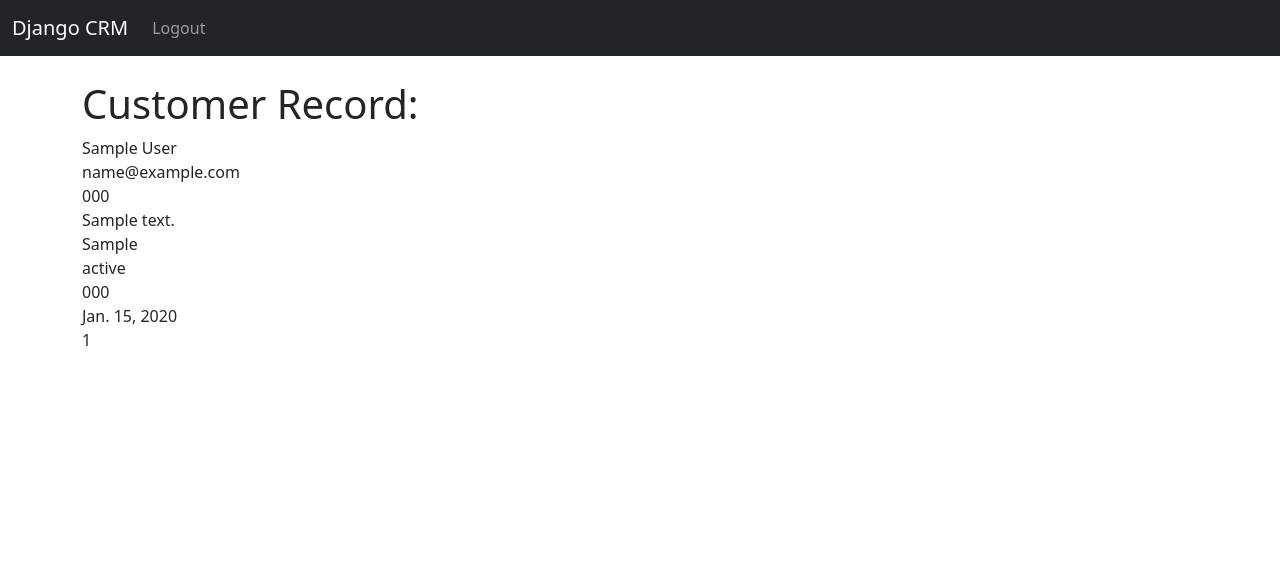
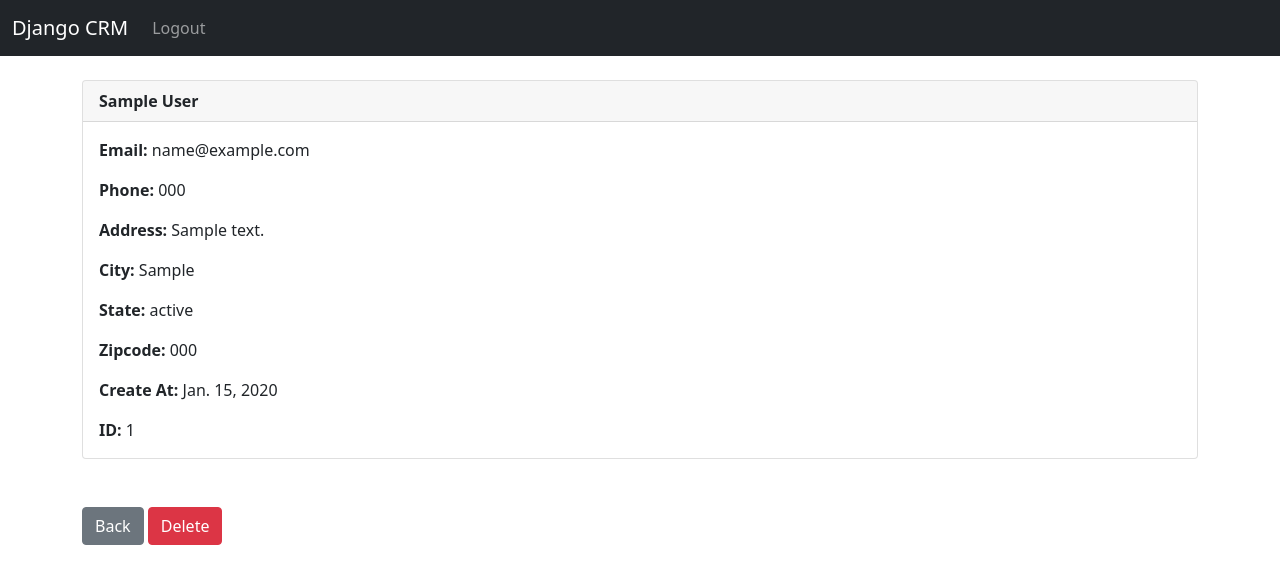
Before and after one commit to SultanovAziz/Django-CRM-, a Django app: page /record/1 in a window 1280 px wide. Shown: the top 584 px of the page. Run offline with Django 4.2, Linux system fonts and the light colour scheme; a user stored in the database is signed in; tables that the repository leaves empty hold one stand-in row (values such as "Sample post").

Commit message:
realized logic delete record

```diff
--- a/website/templates/record.html
+++ b/website/templates/record.html
@@ -1,13 +1,52 @@
 {% extends 'base.html' %}
 {% block content %}
-<h1>Customer Record: </h1>
-     {{ customer_record.first_name }} {{ customer_record.last_name }} <br>
-                             {{ customer_record.email }} <br>
-                             {{ customer_record.phone }}  <br>
-                             {{ customer_record.address }} <br>
-                             {{ customer_record.city }} <br>
-                             {{ customer_record.state }} <br>
-                             {{ customer_record.zipcode }} <br>
-                             {{ customer_record.created_at }} <br>
-                             {{ customer_record.id }}  <br>
+
+
+
+<div class="card">
+  <div class="card-header"><strong>
+    	{{ customer_record.first_name }}
+		{{ customer_record.last_name }}</strong>
+  </div>
+  <div class="card-body">
+
+
+
+<p class="card-text">
+<strong>Email: </strong>{{ customer_record.email }}</p>
+
+<p class="card-text">
+<strong>Phone: </strong>{{ customer_record.phone }}
+</p>
+
+<p class="card-text">
+<strong>Address: </strong>{{ customer_record.address }}</p>
+
+<p class="card-text">
+<strong>City: </strong>{{ customer_record.city }}</p>
+
+<p class="card-text">
+<strong>State: </strong>{{ customer_record.state }}</p>
+
+<p class="card-text">
+<strong>Zipcode: </strong>{{ customer_record.zipcode }}</p>
+
+<p class="card-text">
+<strong>Create At: </strong>{{ customer_record.created_at }}</p>
+
+<p class="card-text">
+<strong>ID: </strong>{{ customer_record.id }}</p>
+
+
+  </div>
+</div>
+
+<br/><br/>
+<a href="{% url 'home' %}" class="btn btn-secondary">Back</a>
+
+<a href="{% url 'delete_record' customer_record.id  %}" class="btn btn-danger">Delete</a>
+
+
+
+
 {% endblock %}
--- a/website/urls.py
+++ b/website/urls.py
@@ -7,4 +7,5 @@ urlpatterns = [
     path('logout/', views.logout_user, name='logout'),
     path('register/',views.register_user,name="register"),
     path('record/<int:pk>',views.customer_record,name="record"),
+    path('delete_record/<int:pk>',views.delete_record,name="delete_record"),
 ]
--- a/website/views.py
+++ b/website/views.py
@@ -52,3 +52,14 @@ def customer_record(request, pk):
     else:
         messages.success(request, "You Must Be Logged In To View Page!")
         return redirect('home')
+
+
+def delete_record(request, pk):
+    if request.user.is_authenticated:
+        customer_record = Record.objects.get(id=pk)
+        customer_record.delete()
+        messages.success(request, "Record Deleted Successfuly")
+        return redirect('home')
+    else :
+        messages.success(request, "You must be logged in do that..")
+        return redirect('home')
```
